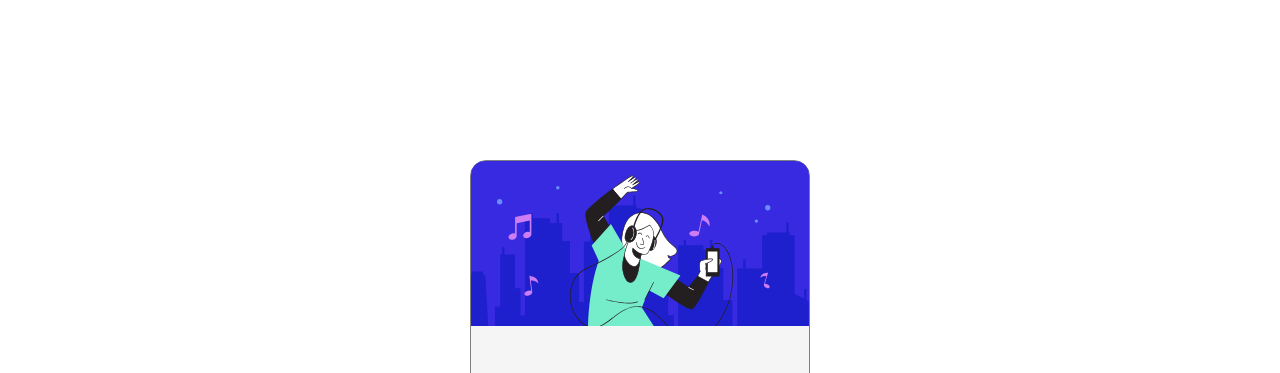
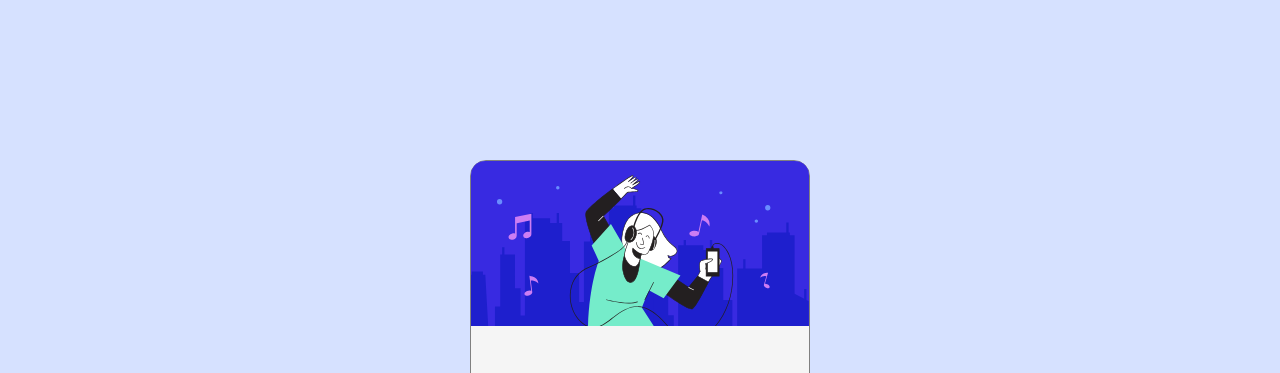
Before and after one commit to XENO2410/Order-Summary-Component, a plain HTML site: page index.html in a window 1280 px wide. Shown: the top 373 px of the page. Drawn offline with Linux system fonts and the light colour scheme.

Commit message:
Update styles.css

```diff
--- a/css/styles.css
+++ b/css/styles.css
@@ -7,7 +7,7 @@ body{
   font-weight: 500, 700, 900;
   font-size: 16px;
   text-align: center;
-  background-image: url(images/pattern-background-desktop.svg);
+  background-image: url(/images/pattern-background-desktop.svg);
   background-repeat: no-repeat;
   background-size: cover;
 
```
